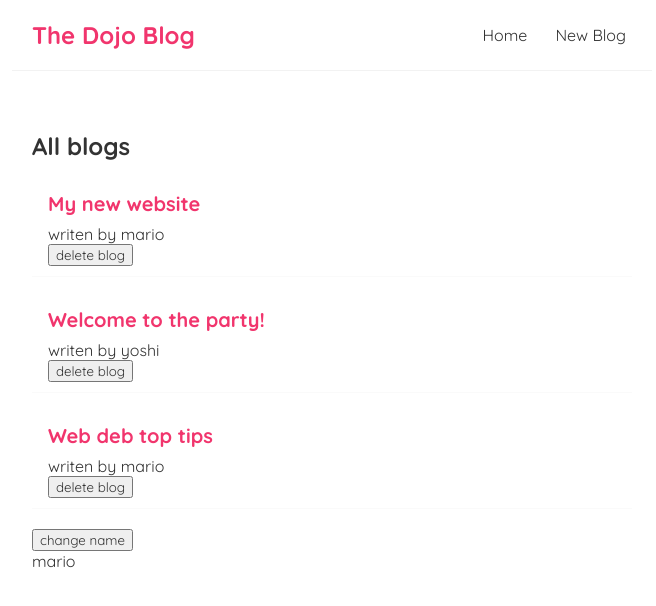
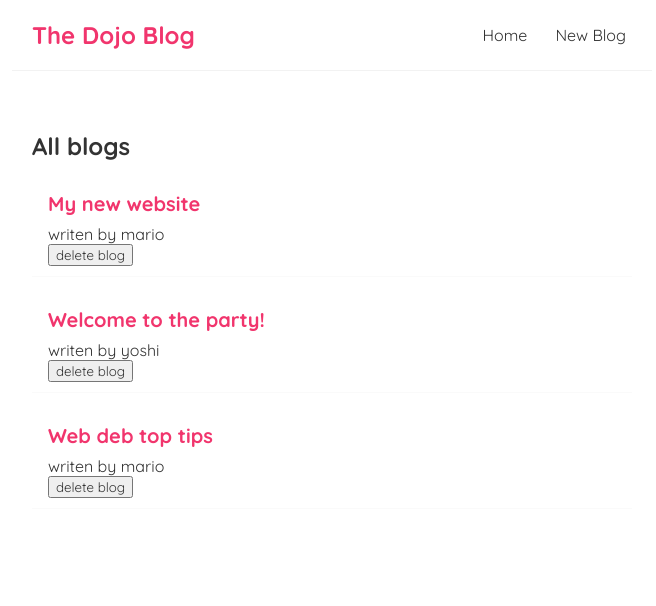
Before and after one commit to njx100/dojo-blog, a React (Create React App) app: page / in a window 1280 px wide. Shown: the top 606 px of the page, without its empty margins (308-964 px from the left). Built offline with nearby package versions, Linux system fonts and the light colour scheme; data requests are answered from the project's data file.

Commit message:
run local json server, fetch data and handle loading screen

```diff
--- /dev/null
+++ b/data/db.json
@@ -0,0 +1,22 @@
+{
+  "blogs": [
+    {
+      "title": "My new website",
+      "body": "lorem ipsum...",
+      "author": "mario",
+      "id": 1
+    },
+    {
+      "title": "Welcome to the party!",
+      "body": "lorem ipsum...",
+      "author": "yoshi",
+      "id": 2
+    },
+    {
+      "title": "Web deb top tips",
+      "body": "lorem ipsum...",
+      "author": "mario",
+      "id": 3
+    }
+  ]
+}
--- a/package.json
+++ b/package.json
@@ -6,6 +6,7 @@
     "@testing-library/jest-dom": "^5.16.5",
     "@testing-library/react": "^13.4.0",
     "@testing-library/user-event": "^13.5.0",
+    "express": "^4.18.2",
     "react": "^18.2.0",
     "react-dom": "^18.2.0",
     "react-scripts": "5.0.1",
@@ -34,5 +35,8 @@
       "last 1 firefox version",
       "last 1 safari version"
     ]
+  },
+  "devDependencies": {
+    "json-server": "^0.17.3"
   }
 }
--- a/src/Home.js
+++ b/src/Home.js
@@ -2,28 +2,8 @@ import { useState, useEffect } from "react";
 import BlogList from "./BlogList";
 
 const Home = () => {
-  const [blogs, setBlogs] = useState([
-    {
-      title: "My new website",
-      body: "lorem ipsum...",
-      author: "mario",
-      id: 1,
-    },
-    {
-      title: "Welcome to the party!",
-      body: "lorem ipsum...",
-      author: "yoshi",
-      id: 2,
-    },
-    {
-      title: "Web deb top tips",
-      body: "lorem ipsum...",
-      author: "mario",
-      id: 3,
-    },
-  ]);
-
-  const [name, setName] = useState("mario");
+  const [blogs, setBlogs] = useState(null);
+  const [isPending, setIspending] = useState(true);
 
   const handleDelete = (id) => {
     const newBlogs = blogs.filter((blog) => blog.id !== id);
@@ -31,15 +11,27 @@ const Home = () => {
   };
 
   useEffect(() => {
-    console.log("name updated!");
-    console.log(name);
-  }, [name]);
+    fetch("http://localhost:3000/blogs")
+      .then((res) => {
+        return res.json();
+      })
+      .then((data) => {
+        console.log(data);
+        setBlogs(data);
+        setIspending(false);
+      });
+  }, []);
 
   return (
     <div className="home">
-      <BlogList blogs={blogs} title={"All blogs"} handleDelete={handleDelete} />
-      <button onClick={() => setName("luigi")}>change name</button>
-      <p>{name}</p>
+      {isPending && <div>Loading...</div>}
+      {blogs && (
+        <BlogList
+          blogs={blogs}
+          title={"All blogs"}
+          handleDelete={handleDelete}
+        />
+      )}
     </div>
   );
 };
```
Also changed, not shown: 1 other file (tests, documents, lock files or other folders).
